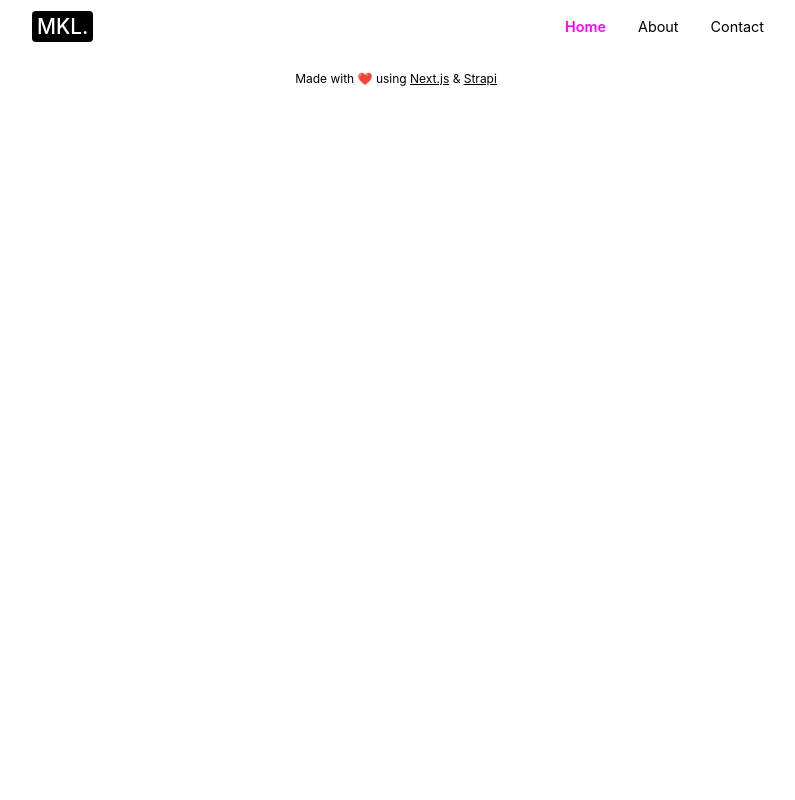
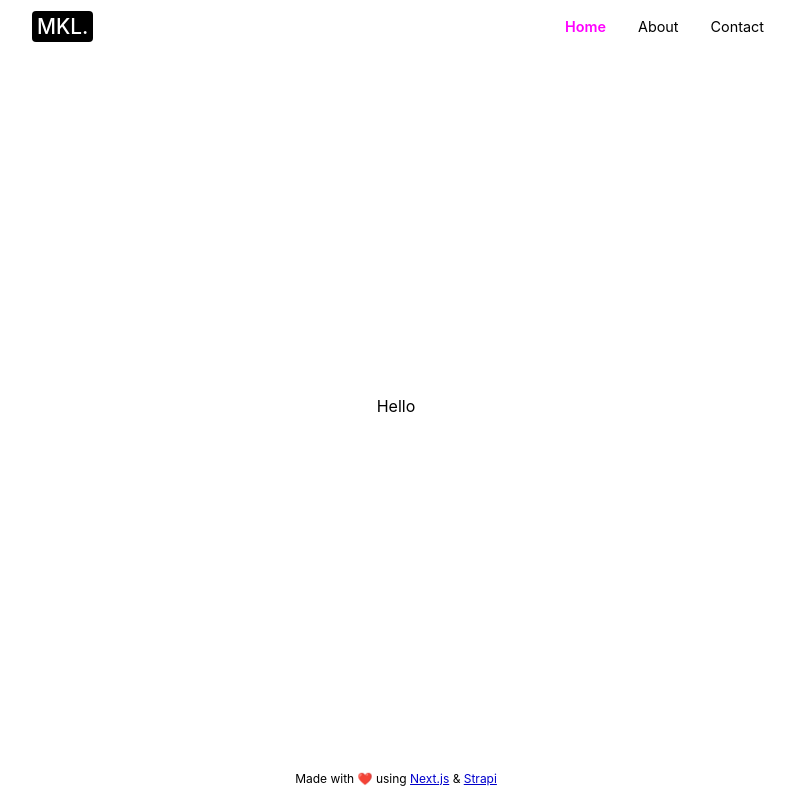
Before and after one commit to retr00exe/mekel.dev, a Next.js app: page /contact in a window 1280 px wide. Shown: the whole page, without its empty margins (244-1039 px from the left). Built offline with nearby package versions, Linux system fonts and the light colour scheme.

Commit message:
backup design pattern

```diff
--- a/components/About.tsx
+++ b/components/About.tsx
@@ -1,32 +1,46 @@
 import React, { Component } from 'react';
 import Terminal from 'terminal-in-react';
+import styled from 'styled-components';
 
 class AboutContent extends Component {
-  showMsg = () => 'Hello World'
+	about = () => "Hi there! I'm Mekel Ilyasa";
+	education = () =>
+		"I'm currently pursuing my bachelor degree at Computer Engineering Departement, Diponegoro University. I know, I know, majoring 'IT' at college sucks af but I try my best to survive with old school tech stack at college LOL. I PHP too at college even I hate it :)";
+	skills = () => 'Javascript + Python = ❤️';
+	contact = () =>
+		'You can contact me at Telegram or mail to retr00.exe@gmail.com';
 
 	render() {
 		return (
-      <div className="mx-auto lg:w-3/5 lg:flex lg:flex-row lg:h-auto">
+			<AboutWrapper>
 				<Terminal
-          color="green"
-          backgroundColor="black"
+					color="white"
+					backgroundColor="#172A45"
 					barColor="black"
-          style={{ fontWeight: 'bold', fontSize: '1em' }}
+					style={{ width: '800px', fontSize: '1em' }}
 					commands={{
-            'open-google': () => window.open("https://www.google.com/", "_blank"),
-            showmsg: this.showMsg,
-            popup: () => alert("Terminal in React")
+						about: this.about,
+						education: this.education,
+						skills: this.skills,
+						contact: this.contact,
 					}}
 					descriptions={{
-            'open-google': 'opens google.com',
-            showmsg: 'shows a message',
-            alert: 'alert', popup: 'alert'
+						about: 'about Me',
+						education: 'my Education',
+						skills: 'my Skills',
+						contact: 'get in touch with me ;)',
 					}}
-          msg="You can write anything here. Example - Hello! My name is Foo and I like Bar."
+					msg="Welcome to about page - Type 'help' for a list of supported commands :)"
 				/>
-      </div>
+			</AboutWrapper>
 		);
 	}
 }
 
+const AboutWrapper = styled.div.attrs({
+	className: 'mx-auto py-10 lg:flex lg:flex-col lg:h-auto ',
+})`
+	width: 800px;
+`;
+
 export default AboutContent;
--- /dev/null
+++ b/components/Contact.tsx
@@ -0,0 +1,14 @@
+import React from 'react';
+import styled from 'styled-components'
+
+const Contact = () => {
+	return (
+		<div>
+			<h1>Hello</h1>
+		</div>
+	);
+}
+
+const ContactWrapper = styled.div``
+
+export default Contact;
--- a/components/Footer.tsx
+++ b/components/Footer.tsx
@@ -1,29 +1,39 @@
-import React from 'react'
-import styled from 'styled-components'
+import styled from 'styled-components';
 
 const Footer = () => {
 	return (
-    <Wrapper>
+		<FooterWrapper>
 			<div className="footer-container">
-        <p>Made with ❤️ using <a href="https://nextjs.org/" target="_blank" style={{textDecoration: 'underline'}}>Next.js</a> & <a href="https://strapi.io/" target="_blank" style={{textDecoration: 'underline'}}>Strapi</a></p>
+				<p>
+					Made with ❤️ using{' '}
+					<a href="https://nextjs.org/" target="_blank">
+						Next.js
+					</a>{' '}
+					&{' '}
+					<a href="https://strapi.io/" target="_blank">
+						Strapi
+					</a>
+				</p>
 			</div>
-    </Wrapper>
+		</FooterWrapper>
 	);
-}
+};
 
-const Wrapper = styled.footer.attrs({
-	className: "mx-auto lg:w-3/5 lg:flex lg:flex-row lg:h-auto"
-})`
+const FooterWrapper = styled.footer`
 	max-width: 800px;
+	margin: 0 auto;
 	font-size: 0.75rem;
 	display: flex;
 	justify-content: center;
 	.footer-container {
-    padding: 1rem;
+		padding: 0.75rem;
 	}
-  @media(min-width:768px){
-    padding: 0 0;
+	p {
+		a {
+			text-decoration: underline;
+			color: #0000cc;
 		}
-`
+	}
+`;
 
-export default Footer
+export default Footer;
--- a/components/Layout.tsx
+++ b/components/Layout.tsx
@@ -1,22 +1,20 @@
-import React from 'react';
-import Head from 'next/head'
 import Navbar from './Navbar';
 import Footer from './Footer';
 import Content from './Content';
 
 const Layout = () => {
 	return (
-		<div className="flex flex-col h-screen justify-between">
-			<Navbar/>
+		<>
+			<Navbar />
 			<div className="bg-gray-100">
 				<h1 className="pt-4 text-center text-2xl font-bold ">My Posts</h1>
-				<Content/>
-				<Content/>
-				<Content/>
+				<Content />
+				<Content />
+				<Content />
 			</div>
-			<Footer/>
-		</div>
+			<Footer />
+		</>
 	);
-}
+};
 
 export default Layout;
--- a/pages/about.tsx
+++ b/pages/about.tsx
@@ -1,16 +1,17 @@
-import React from 'react';
 import Footer from '../components/Footer';
 import AboutContent from '../components/About';
 import Navbar from '../components/Navbar';
 
 const About = () => {
 	return (
-		<>
-			<Navbar/>
-			<AboutContent />
-			<Footer fixed/>
-		</>
+		<div className="flex flex-col h-screen justify-between">
+			<Navbar />
+			<div className="bg-gray-100">
+				<AboutContent />
+			</div>
+			<Footer />
+		</div>
 	);
-}
+};
 
 export default About;
--- a/pages/api/hello.ts
+++ /dev/null
@@ -1,6 +0,0 @@
-// Next.js API route support: https://nextjs.org/docs/api-routes/introduction
-
-export default (req, res) => {
-  res.statusCode = 200
-  res.json({ name: 'John Doe' })
-}
--- a/pages/contact.tsx
+++ b/pages/contact.tsx
@@ -1,15 +1,15 @@
-import React from 'react';
+import Navbar from '../components/Navbar';
+import ContactContent from '../components/Contact';
 import Footer from '../components/Footer';
-import Navbar from '../components/Navbar';
 
 const Contact = () => {
 	return (
-		<>
-			<Navbar/>
-
-			<Footer/>
-		</>
+		<div className="flex flex-col h-screen justify-between text-center">
+			<Navbar />
+			<ContactContent />
+			<Footer />
+		</div>
 	);
-}
+};
 
 export default Contact;
--- a/pages/index.tsx
+++ b/pages/index.tsx
@@ -1,15 +1,36 @@
-import Head from 'next/head'
-import Layout from '../components/Layout'
-import styles from '../styles/Home.module.scss'
+import React, { Component } from 'react';
+import Head from 'next/head';
+import Navbar from '../components/Navbar';
+import Content from '../components/Content';
+import Footer from '../components/Footer';
 
-export default function Home() {
-  return (
-    <>
-      <Head>
-        <title>Create Next App</title>
-        <link rel="icon" href="/favicon.ico" />
-      </Head>
-      <Layout/>
-    </>
-  )
+export default class Home extends Component {
+	static async getInitialProps() {
+		const res = await fetch(`https://strapi-backend-01.herokuapp.com/posts`);
+		const data = await res.json();
+		console.log(data);
+		return {
+			slug: data,
+		};
+	}
+
+	render() {
+		console.log(this.props);
+		return (
+			<div className="flex flex-col h-screen">
+				<Head>
+					<title>Create Next App</title>
+					<link rel="icon" href="/favicon.ico" />
+				</Head>
+				<Navbar />
+				<div className="bg-gray-100">
+					<h1 className="pt-4 text-center text-2xl font-bold ">My Posts</h1>
+					<Content />
+					<Content />
+					<Content />
+				</div>
+				<Footer />
+			</div>
+		);
+	}
 }
--- a/styles/Home.module.scss
+++ /dev/null
@@ -1,122 +0,0 @@
-.container {
-  min-height: 100vh;
-  padding: 0 0.5rem;
-  display: flex;
-  flex-direction: column;
-  justify-content: center;
-  align-items: center;
-}
-
-.main {
-  padding: 5rem 0;
-  flex: 1;
-  display: flex;
-  flex-direction: column;
-  justify-content: center;
-  align-items: center;
-}
-
-.footer {
-  width: 100%;
-  height: 100px;
-  border-top: 1px solid #eaeaea;
-  display: flex;
-  justify-content: center;
-  align-items: center;
-}
-
-.footer img {
-  margin-left: 0.5rem;
-}
-
-.footer a {
-  display: flex;
-  justify-content: center;
-  align-items: center;
-}
-
-.title a {
-  color: #0070f3;
-  text-decoration: none;
-}
-
-.title a:hover,
-.title a:focus,
-.title a:active {
-  text-decoration: underline;
-}
-
-.title {
-  margin: 0;
-  line-height: 1.15;
-  font-size: 4rem;
-}
-
-.title,
-.description {
-  text-align: center;
-}
-
-.description {
-  line-height: 1.5;
-  font-size: 1.5rem;
-}
-
-.code {
-  background: #fafafa;
-  border-radius: 5px;
-  padding: 0.75rem;
-  font-size: 1.1rem;
-  font-family: Menlo, Monaco, Lucida Console, Liberation Mono, DejaVu Sans Mono,
-    Bitstream Vera Sans Mono, Courier New, monospace;
-}
-
-.grid {
-  display: flex;
-  align-items: center;
-  justify-content: center;
-  flex-wrap: wrap;
-  max-width: 800px;
-  margin-top: 3rem;
-}
-
-.card {
-  margin: 1rem;
-  flex-basis: 45%;
-  padding: 1.5rem;
-  text-align: left;
-  color: inherit;
-  text-decoration: none;
-  border: 1px solid #eaeaea;
-  border-radius: 10px;
-  transition: color 0.15s ease, border-color 0.15s ease;
-}
-
-.card:hover,
-.card:focus,
-.card:active {
-  color: #0070f3;
-  border-color: #0070f3;
-}
-
-.card h3 {
-  margin: 0 0 1rem 0;
-  font-size: 1.5rem;
-}
-
-.card p {
-  margin: 0;
-  font-size: 1.25rem;
-  line-height: 1.5;
-}
-
-.logo {
-  height: 1em;
-}
-
-@media (max-width: 600px) {
-  .grid {
-    width: 100%;
-    flex-direction: column;
-  }
-}
```
Also changed, not shown: components/Navbar.tsx (+31 -17 lines), public/image.webp (deleted), 1 other file (tests, documents, lock files or other folders). Lines whose indentation alone changed are shown as unchanged.
